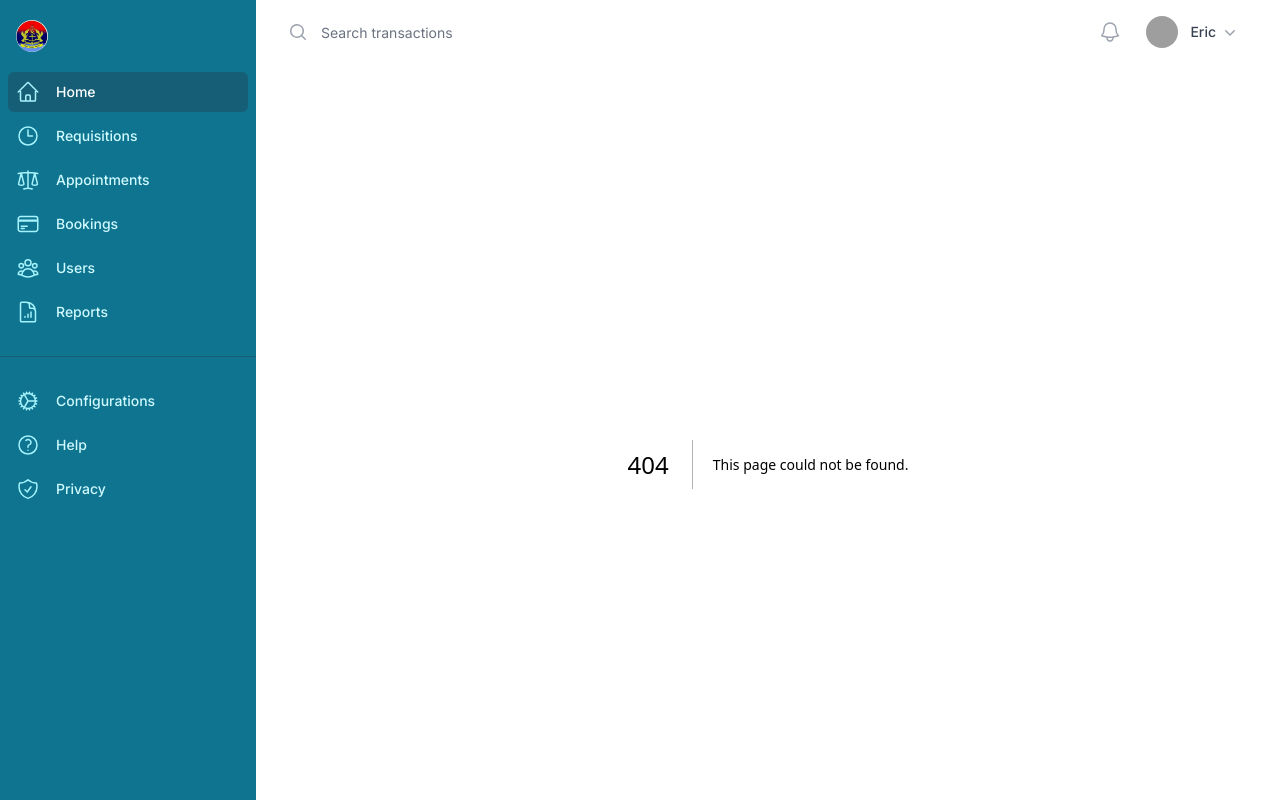
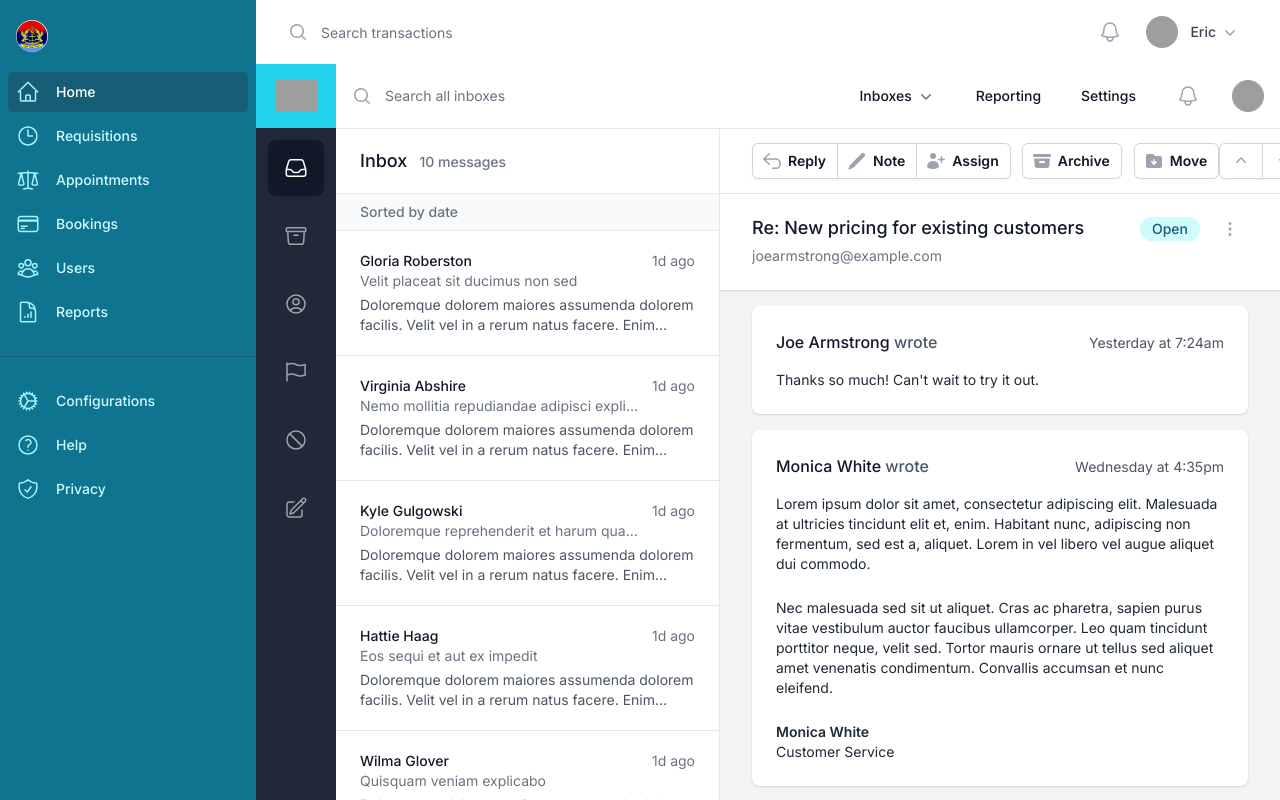
Before and after one commit to ericcrick/ghq-management-app, a Next.js app: page /mail in a window 1280 px wide. Before the commit this address had no page. Shown: the top 800 px of the page. Built offline with nearby package versions, Linux system fonts and the light colour scheme; grey boxes are pictures that could not be loaded.

Commit message:
refactoring

```diff
--- a/app/components/Mailbox/mailbox.tsx
+++ b/app/components/Mailbox/mailbox.tsx
@@ -1,4 +1,4 @@
-
+'use client'
 import { Fragment, useState } from 'react'
 import { Dialog, Menu, Transition } from '@headlessui/react'
 import {
--- a/app/help/page.tsx
+++ /dev/null
@@ -1,9 +0,0 @@
-import React from 'react'
-
-const HelpPage = () => {
-  return (
-    <div>HelpPage</div>
-  )
-}
-
-export default HelpPage
--- /dev/null
+++ b/app/mail/page.tsx
@@ -0,0 +1,10 @@
+import React from 'react'
+import MailBox from '../components/Mailbox/mailbox'
+
+const MailBoxPage = () => {
+  return (
+    <MailBox/>
+  )
+}
+
+export default MailBoxPage
```
